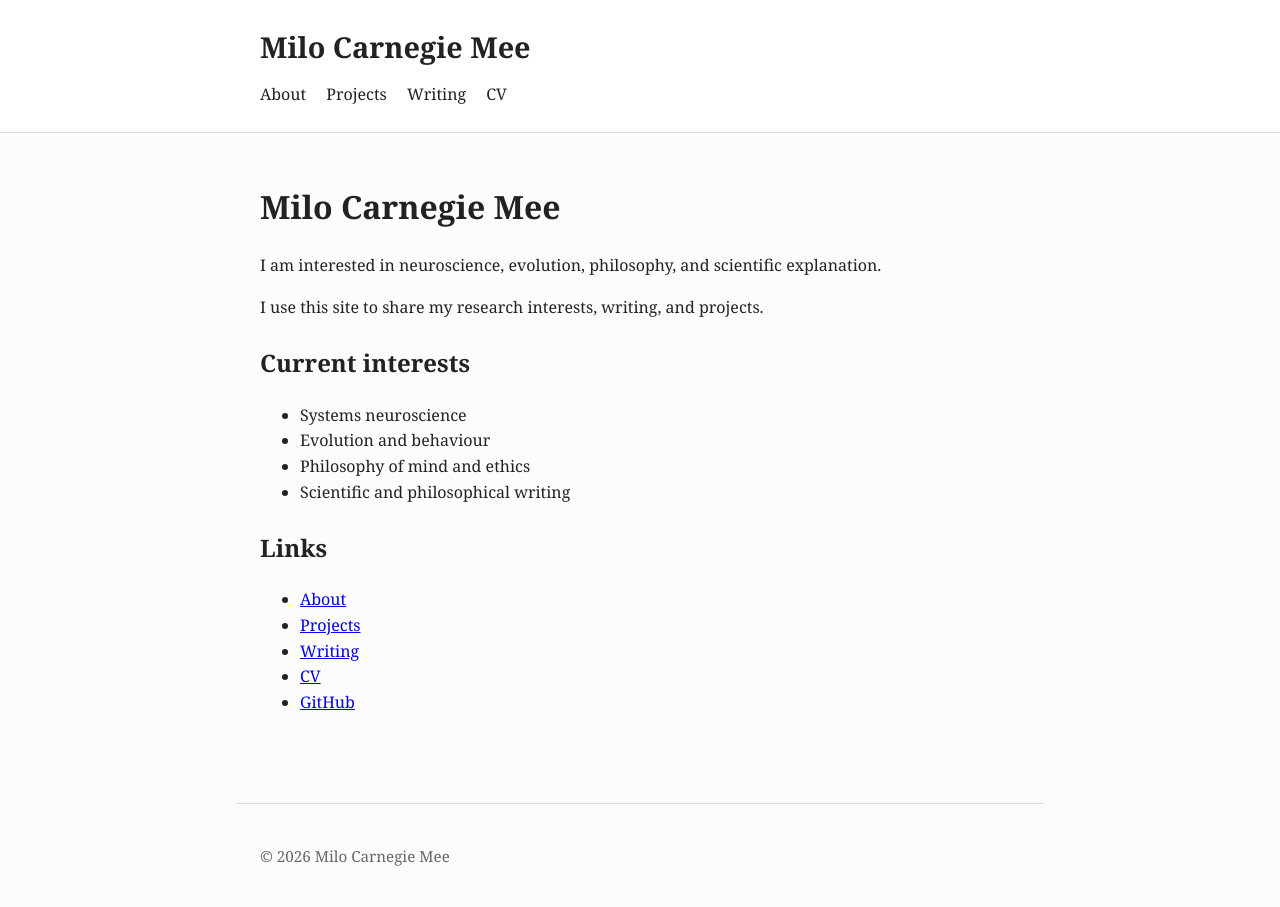
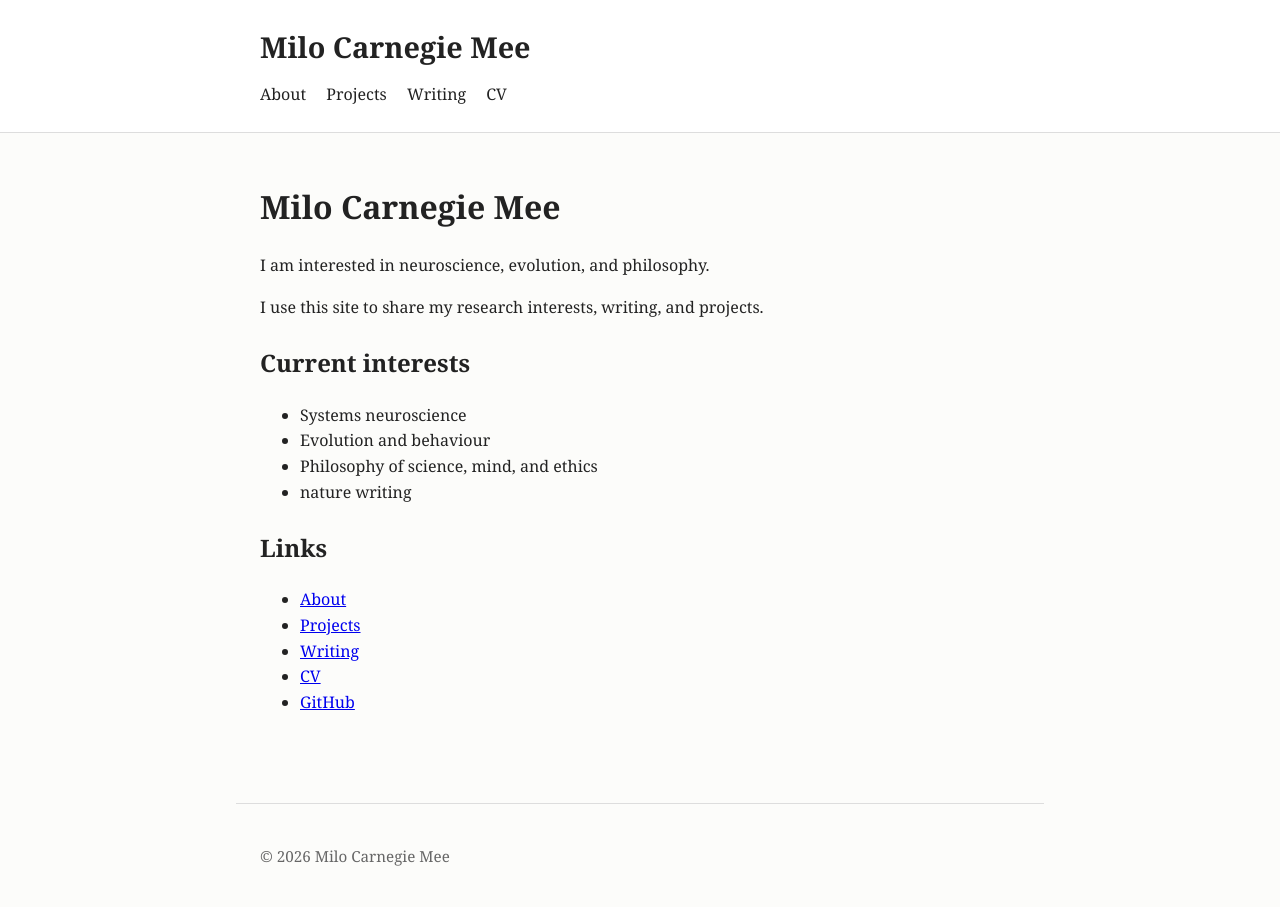
Before and after one commit to Milo-Carnegie-Mee/Milo-Carnegie-Mee.github.io, a Jekyll site: the page built from index.md, in a window 1280 px wide. Built offline with Jekyll 4.4.1, drawn with Linux system fonts in a browser that asks for light colours.

Commit message:
Revise interests in index.md
Removed 'scientific explanation' from interests and updated related topics.

```diff
--- a/index.md
+++ b/index.md
@@ -5,7 +5,7 @@ title: Home
 
 # Milo Carnegie Mee
 
-I am interested in neuroscience, evolution, philosophy, and scientific explanation.
+I am interested in neuroscience, evolution, and philosophy.
 
 I use this site to share my research interests, writing, and projects.
 
@@ -13,8 +13,8 @@ I use this site to share my research interests, writing, and projects.
 
 - Systems neuroscience
 - Evolution and behaviour
-- Philosophy of mind and ethics
-- Scientific and philosophical writing
+- Philosophy of science, mind, and ethics
+- nature writing
 
 ## Links
 
```
